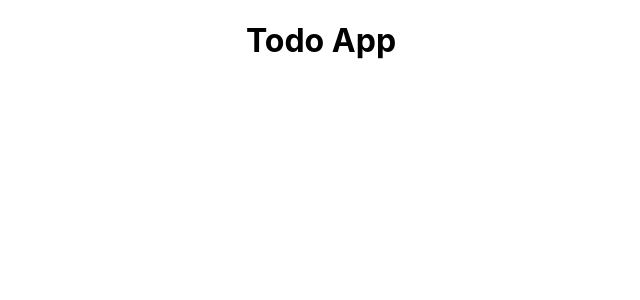
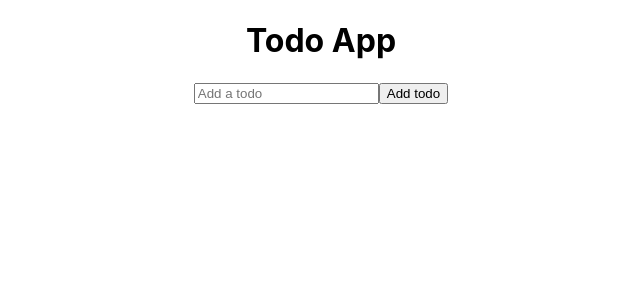
Before and after one commit to Mbtj/todo-app, a React (Create React App) app: page / in a window 1280 px wide. Shown: the top 300 px of the page, without its empty margins (319-959 px from the left). Built offline with nearby package versions, Linux system fonts and the light colour scheme.

Commit message:
import TodoForm

```diff
--- a/src/App.js
+++ b/src/App.js
@@ -1,5 +1,6 @@
 import logo from './logo.svg';
 import './App.css';
+import TodoForm from './components/TodoForm';
 
 function App() {
   return (
@@ -7,6 +8,7 @@ function App() {
       <h1>
         Todo App
       </h1>
+      <TodoForm />
     </div>
   );
 }
```
